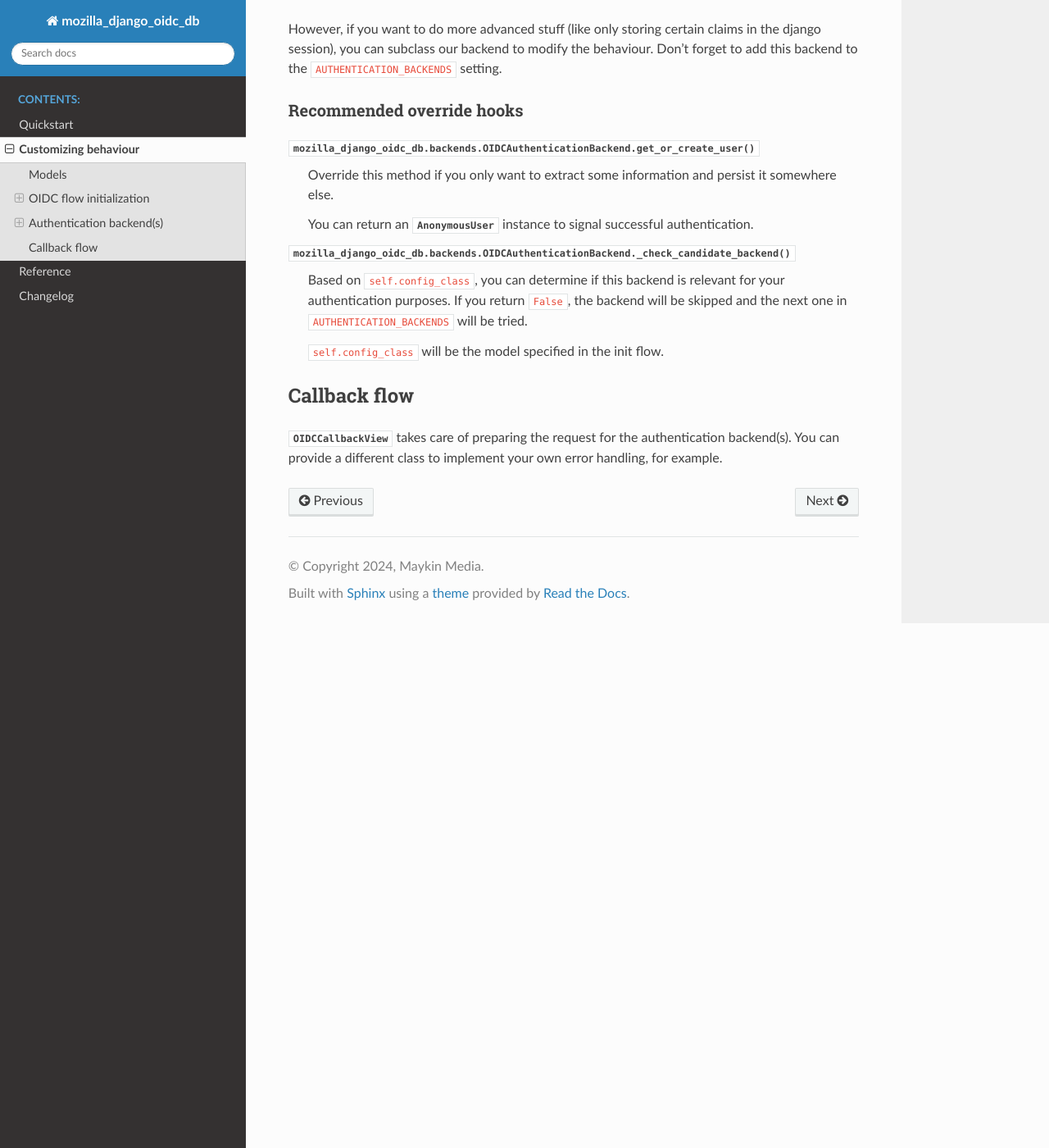
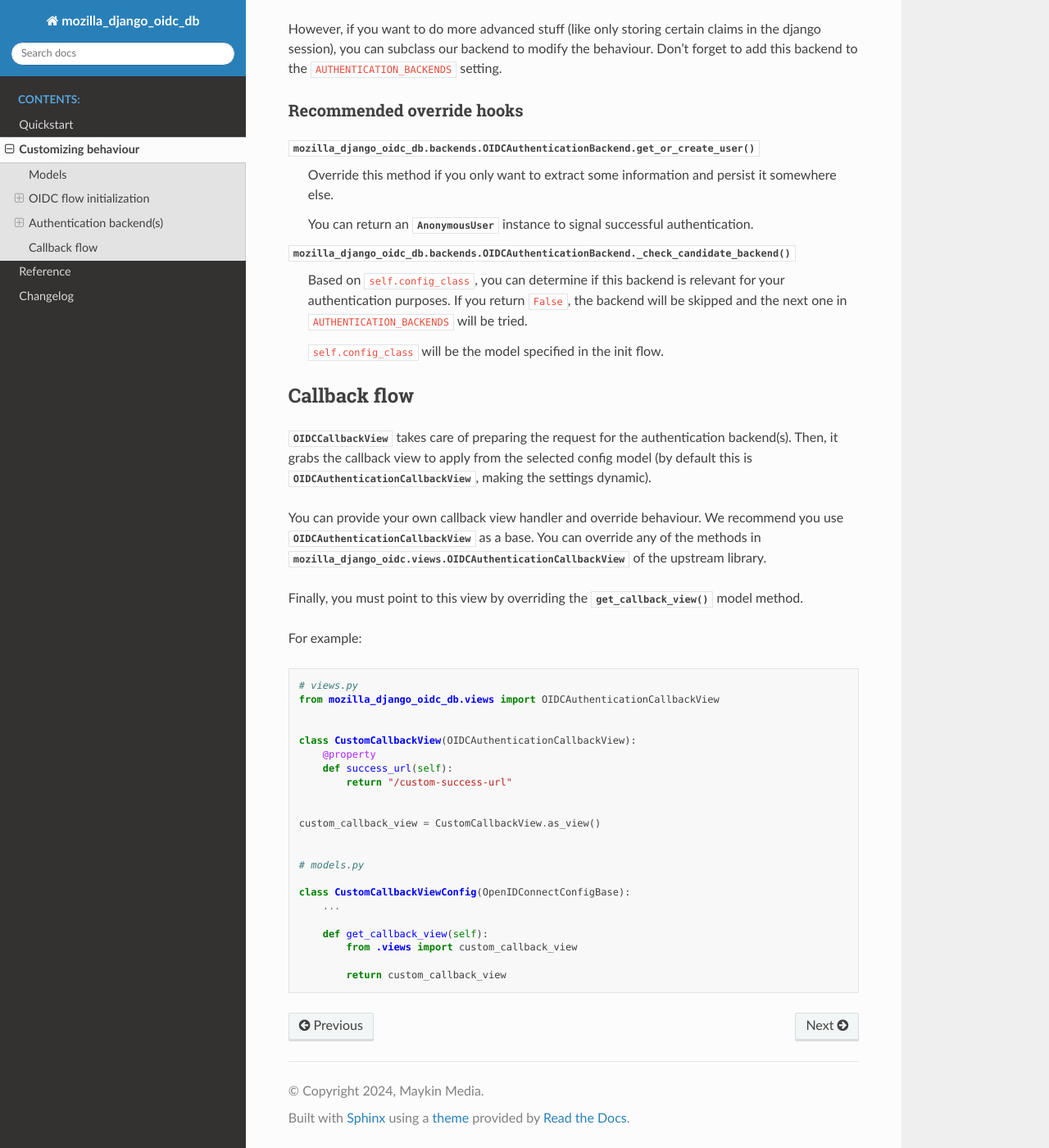
Before and after one commit to maykinmedia/mozilla-django-oidc-db, a Sphinx documentation site: the page built from docs/customizing.rst, in a window 1280 px wide and 1400 px high, scrolled down 2280 px. Shown: the whole window at 82% size. Built offline with Sphinx 7.4.7 and the Read the Docs theme 2.0.0, drawn with Linux system fonts in a browser that asks for light colours.

Commit message:
:pencil: [#99] Document callback view override mechanism

```diff
--- a/docs/customizing.rst
+++ b/docs/customizing.rst
@@ -137,7 +137,43 @@ Callback flow
 =============
 
 :class:`~mozilla_django_oidc_db.views.OIDCCallbackView` takes care of preparing the
-request for the authentication backend(s). You can provide a different class to
-implement your own error handling, for example.
+request for the authentication backend(s). Then, it grabs the callback view to apply
+from the selected config model (by default this is
+:class:`~mozilla_django_oidc_db.views.OIDCAuthenticationCallbackView`, making the
+settings dynamic).
 
-.. todo:: refactor to (abstract) base and concrete class
+You can provide your own callback view handler and override behaviour. We recommend
+you use :class:`~mozilla_django_oidc_db.views.OIDCAuthenticationCallbackView` as a
+base. You can override any of the methods in
+:class:`mozilla_django_oidc.views.OIDCAuthenticationCallbackView` of the upstream
+library.
+
+Finally, you must point to this view by overriding the :meth:`~mozilla_django_oidc_db.models.OpenIDConnectConfigBase.get_callback_view`
+model method.
+
+For example:
+
+.. code-block:: python
+
+    # views.py
+    from mozilla_django_oidc_db.views import OIDCAuthenticationCallbackView
+
+
+    class CustomCallbackView(OIDCAuthenticationCallbackView):
+        @property
+        def success_url(self):
+            return "/custom-success-url"
+
+
+    custom_callback_view = CustomCallbackView.as_view()
+
+
+    # models.py
+
+    class CustomCallbackViewConfig(OpenIDConnectConfigBase):
+        ...
+
+        def get_callback_view(self):
+            from .views import custom_callback_view
+
+            return custom_callback_view
--- a/docs/reference.rst
+++ b/docs/reference.rst
@@ -17,6 +17,12 @@ Authentication backends
 .. automodule:: mozilla_django_oidc_db.backends
     :members:
 
+Models
+======
+
+.. automodule:: mozilla_django_oidc_db.models
+    :members:
+
 Utils
 =====
 
```
